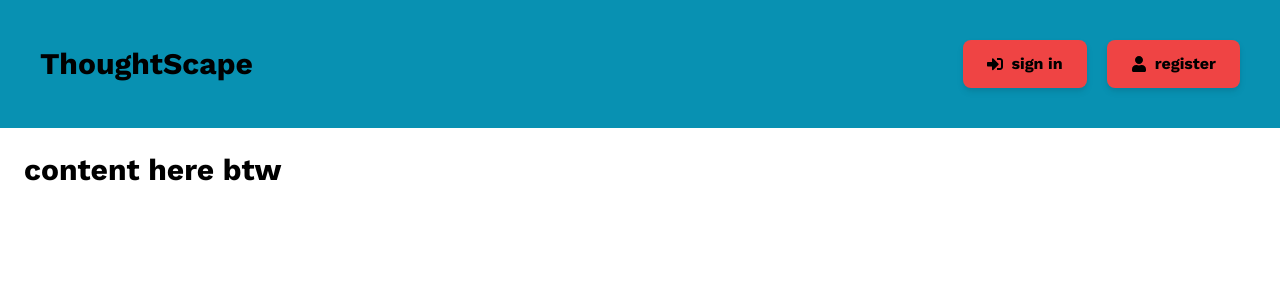
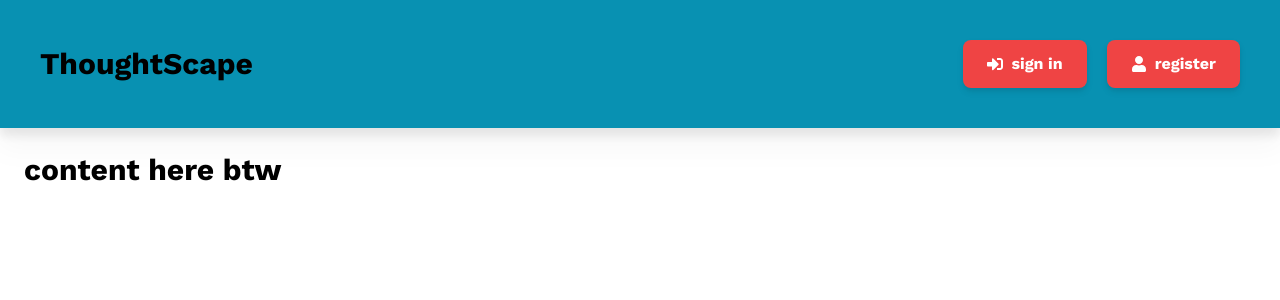
Before and after one commit to Nilej24/layout-for-thoughtscape, a React (Vite) app: page / in a window 1280 px wide. Shown: the top 300 px of the page. Built offline with nearby package versions, Linux system fonts and the light colour scheme.

Commit message:
add shadow to header + changed button text to white

```diff
--- a/src/components/Header.jsx
+++ b/src/components/Header.jsx
@@ -5,14 +5,14 @@ function Header() {
   const user = false;
 
   return (
-    <nav className="bg-cyan-600">
+    <nav className="bg-cyan-600 drop-shadow-xl">
       <div className="container mx-auto p-10 flex justify-between items-center">
         <div>
           <Link to="/" className="text-3xl font-bold hover:text-gray-700">
             ThoughtScape
           </Link>
         </div>
-        <div className="flex flex-col space-y-3 md:space-y-0 md:flex-row md:space-x-5">
+        <div className="flex flex-col space-y-3 md:space-y-0 md:flex-row md:space-x-5 text-white">
           {!!user ? (
             <button className="flex items-center space-x-2 font-bold bg-red-500 px-6 py-3 rounded-lg drop-shadow-md hover:bg-red-600">
               <FaSignOutAlt />
```
